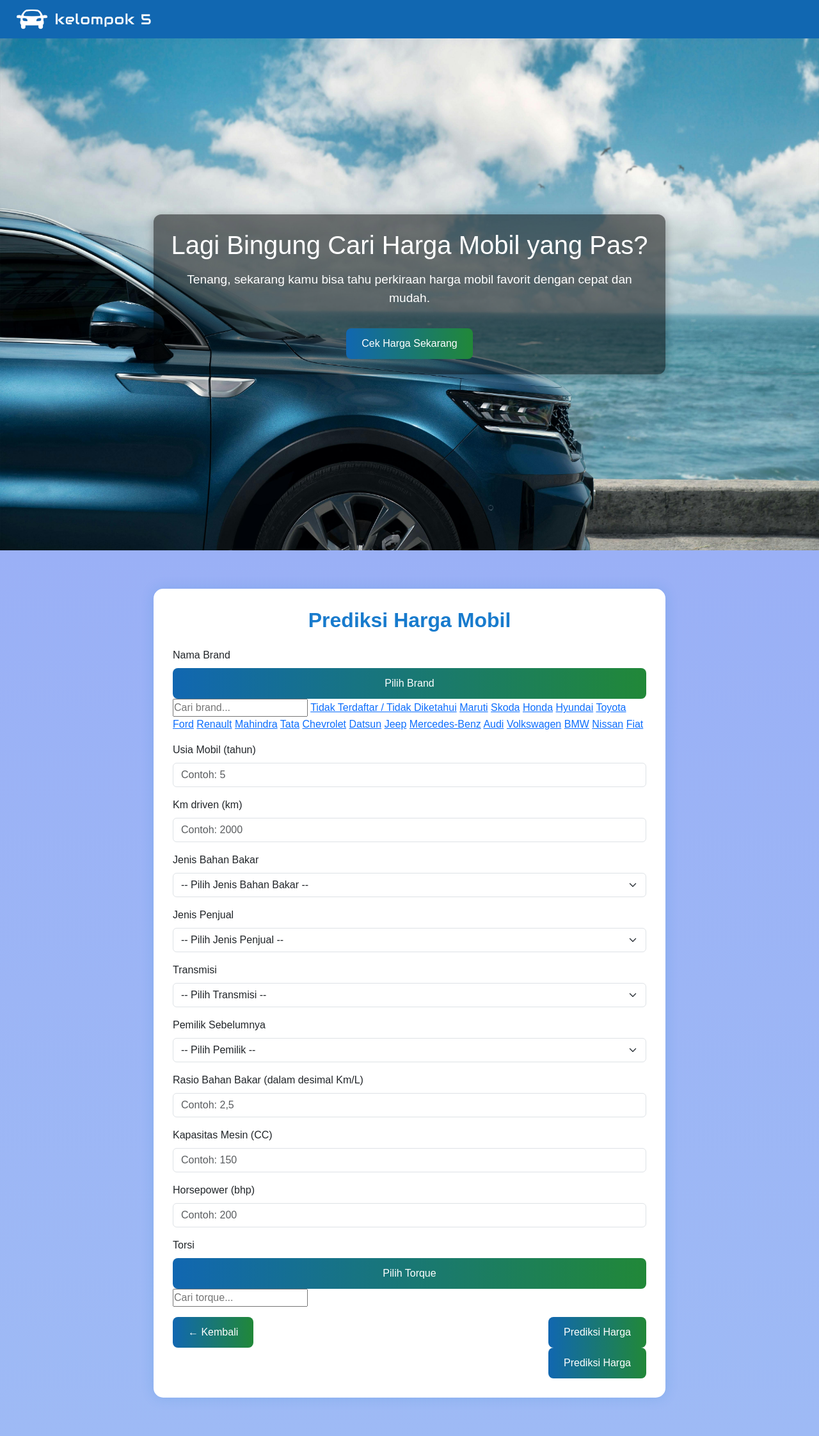
After one commit to Waxomoly/AIML-Proyek-Akhir, a Flask app: template templates/hero1.html in a window 1280 px wide. The commit adds this page. Shown: the whole page at 64% size. Run offline with Flask 3, Linux system fonts and the light colour scheme; the template is opened without the code that fills it, so the values that code supplies are empty.

Commit message:
revisi 2

```diff
--- /dev/null
+++ b/templates/hero1.html
@@ -0,0 +1,277 @@
+<!DOCTYPE html>
+<html lang="en">
+<head>
+  <meta charset="UTF-8">
+  <title>Prediksi Harga Mobil</title>
+  <meta name="viewport" content="width=device-width, initial-scale=1">
+  <link href="https://cdn.jsdelivr.net/npm/bootstrap@5.3.0/dist/css/bootstrap.min.css" rel="stylesheet">
+  <script src="https://cdn.jsdelivr.net/npm/bootstrap@5.3.0/dist/js/bootstrap.bundle.min.js" defer></script>
+  <style>
+    * { margin: 0; padding: 0; box-sizing: border-box; }
+    html, body { height: 100%; width: 100%; font-family: sans-serif; scroll-behavior: smooth; }
+
+    .hero {
+      position: relative;
+      width: 100%;
+      height: 100vh;
+      overflow: hidden;
+      color: white;
+      display: flex;
+      justify-content: center;
+      align-items: center;
+      text-align: center;
+    }
+    .hero-background {
+      position: absolute;
+      top: 0; left: 0; width: 100%; height: 100%; z-index: -2;
+    }
+    .hero-background img {
+      position: absolute; inset: 0;
+      width: 100%; height: 100%; object-fit: cover;
+      opacity: 0; transition: opacity 1s ease-in-out;
+    }
+    .hero-background img.active { opacity: 1; }
+    .hero-content {
+      width: 90%; max-width: 800px; padding: 1.5rem;
+      background-color: rgba(0, 0, 0, 0.5);
+      border-radius: 12px;
+      box-shadow: 0 4px 15px rgba(0, 0, 0, 0.3);
+    }
+    .hero h1 { font-size: 2.5rem; margin-bottom: 1rem; }
+    .hero p { font-size: 1.2rem; margin-bottom: 2rem; }
+    .btn {
+      background: linear-gradient(to right, #1167b1, #218838);
+      padding: 12px 24px;
+      color: white;
+      font-size: 1rem;
+      border: none;
+      border-radius: 8px;
+      cursor: pointer;
+      text-decoration: none;
+      transition: transform 0.2s, box-shadow 0.2s;
+    }
+    .btn:hover {
+      transform: scale(1.05);
+      box-shadow: 0 4px 10px rgba(0, 0, 0, 0.2);
+    }
+    .form-wrapper {
+      display: flex;
+      justify-content: center;
+      align-items: center;
+      padding: 60px 15px;
+      background: linear-gradient(to bottom, #9ab0f6, #9ebaf5);
+    }
+    .form-container {
+      background-color: white;
+      padding: 30px;
+      border-radius: 15px;
+      box-shadow: 0 0 20px rgba(24, 123, 205, 0.2);
+      width: 100%;
+      max-width: 800px;
+    }
+    h2 {
+      color: #187bcd;
+      text-align: center;
+      font-weight: bold;
+    }
+  </style>
+</head>
+<body>
+  {% include 'layouts/navbar.html' %}
+
+  <div class="hero">
+    <div class="hero-background">
+      <img src="{{ url_for('static', filename='images/mobil5.jpg') }}" class="bg-image active" alt="Mobil">
+      <img src="{{ url_for('static', filename='images/foto6.jpg') }}" class="bg-image" alt="Mobil">
+      <img src="{{ url_for('static', filename='images/mobil4.jpg') }}" class="bg-image" alt="Mobil">
+    </div>
+    <div class="hero-content">
+      <h1>Lagi Bingung Cari Harga Mobil yang Pas?</h1>
+      <p>Tenang, sekarang kamu bisa tahu perkiraan harga mobil favorit dengan cepat dan mudah.</p>
+      <a href="#formSection" class="btn">Cek Harga Sekarang</a>
+    </div>
+  </div>
+
+  <div id="formSection" class="form-wrapper">
+    <div class="form-container">
+      <h2 class="mb-4">Prediksi Harga Mobil</h2>
+      <form method="POST" action="{{ url_for('predict') }}">
+
+        <!-- BRAND -->
+        <div class="mb-3">
+          <label class="form-label">Nama Brand</label>
+          <div class="dropdown w-100">
+            <button type="button" class="btn btn-custom-light w-100" id="brandDropdownButton">Pilih Brand</button>
+            <div id="brandDropdown" class="dropdown-content">
+              <input type="text" placeholder="Cari brand..." id="brandInput" class="dropdown-input" onkeyup="filterDropdown('brandInput', 'brandDropdown')">
+              {% for b in ['Tidak Terdaftar / Tidak Diketahui', 'Maruti', 'Skoda', 'Honda', 'Hyundai', 'Toyota', 'Ford', 'Renault', 'Mahindra', 'Tata', 'Chevrolet', 'Datsun', 'Jeep', 'Mercedes-Benz', 'Audi', 'Volkswagen', 'BMW', 'Nissan', 'Fiat'] %}
+                <a href="#" onclick="selectDropdown('selectedBrand', 'brandDropdownButton', '{{ b }}', 'brandDropdown')">{{ b }}</a>
+              {% endfor %}
+            </div>
+          </div>
+          <input type="hidden" name="brand" id="selectedBrand" required>
+        </div>
+
+        <div class="mb-3">
+          <label class="form-label">Usia Mobil (tahun)</label>
+          <input type="number" name="age" class="form-control" placeholder="Contoh: 5" required>
+        </div>
+
+        <!-- KM DRIVEN -->
+        <div class="mb-3">
+          <label class="form-label">Km driven (km)</label>
+          <input type="number" name="km_driven" class="form-control" placeholder="Contoh: 2000" required>
+        </div>
+        <!-- BAHAN BAKAR -->
+        <div class="mb-3">
+          <label class="form-label">Jenis Bahan Bakar</label>
+          <select name="fuel" class="form-select" required>
+            <option disabled selected>-- Pilih Jenis Bahan Bakar --</option>
+            <option>Diesel</option>
+            <option>Petrol</option>
+            <option>LPG</option>
+            <option>CNG</option>
+          </select>
+        </div>
+        <!-- JENIS PENJUAL -->
+        <div class="mb-3">
+          <label class="form-label">Jenis Penjual</label>
+          <select name="seller_type" class="form-select" required>
+            <option disabled selected>-- Pilih Jenis Penjual --</option>
+            <option>Individual</option>
+            <option>Dealer</option>
+            <option>Trustmark Dealer</option>
+          </select>
+        </div>
+        <!-- TRANSMISI -->
+        <div class="mb-3">
+          <label class="form-label">Transmisi</label>
+          <select name="transmission" class="form-select" required>
+            <option disabled selected>-- Pilih Transmisi --</option>
+            <option>Manual</option>
+            <option>Automatic</option>
+          </select>
+        </div>
+        <!-- OWNER -->
+        <div class="mb-3">
+          <label class="form-label">Pemilik Sebelumnya</label>
+          <select name="owner" class="form-select" required>
+            <option disabled selected>-- Pilih Pemilik --</option>
+            <option>First Owner</option>
+            <option>Second Owner</option>
+            <option>Third Owner</option>
+            <option>Fourth & Above Owner</option>
+            <option>Test Drive Car</option>
+          </select>
+        </div>
+        <!-- RASIO BAHAN BAKAR -->
+        <div class="mb-3">
+          <label class="form-label">Rasio Bahan Bakar (dalam desimal Km/L)</label>
+          <input type="float" name="rasioBahanBakar" class="form-control" placeholder="Contoh: 2,5" required>
+        </div>
+        <!-- KAPASITAS MESIN -->
+        <div class="mb-3">
+          <label class="form-label">Kapasitas Mesin (CC)</label>
+          <input type="number" name="engine" class="form-control" placeholder="Contoh: 150" required>
+        </div>
+        <!-- HORSEPOWER -->
+        <div class="mb-3">
+          <label class="form-label">Horsepower (bhp)</label>
+          <input type="number" step="0.1" name="max_power" class="form-control" placeholder="Contoh: 200" required>
+        </div>
+        <!-- TORSI -->
+        <div class="mb-3">
+          <label class="form-label">Torsi</label>
+          <div class="dropdown w-100">
+           <button type="button" class="btn btn-custom-light w-100" id="torqueDropdownButton">Pilih Torque</button>
+
+            <div id="torqueDropdown" class="dropdown-content">
+              <input type="text" placeholder="Cari torque..." id="torqueInput" class="dropdown-input" onkeyup="filterDropdown('torqueInput', 'torqueDropdown')">
+              {% for t in torque_list %}
+                <a href="#" onclick="selectDropdown('selectedTorque', 'torqueDropdownButton', '{{ t }}', 'torqueDropdown')">{{ t }}</a>
+              {% endfor %}
+            </div>
+          </div>
+          <input type="hidden" name="torque" id="selectedTorque">
+        </div>
+        <div class="d-flex justify-content-between form-buttons">
+          <a href="{{ url_for('hero') }}" class="btn btn-outline-secondary">← Kembali</a>
+          <button type="submit" class="btn btn-success">Prediksi Harga</button>
+        </div>
+
+        <div class="d-flex justify-content-end">
+
+          <button type="submit" class="btn btn-success">Prediksi Harga</button>
+        </div>
+      </form>
+    </div>
+  </div>
+
+  <script>
+    const slides = document.querySelectorAll('.hero-background img');
+    let current = 0;
+    setInterval(() => {
+      slides[current].classList.remove('active');
+      current = (current + 1) % slides.length;
+      slides[current].classList.add('active');
+    }, 5000);
+  </script>
+  <script>
+  // Fungsi umum untuk filter isi dropdown
+  function filterDropdown(inputId, dropdownId) {
+    let input = document.getElementById(inputId);
+    let filter = input.value.toUpperCase();
+    let dropdown = document.getElementById(dropdownId);
+    let items = dropdown.getElementsByTagName("a");
+    for (let i = 0; i < items.length; i++) {
+      let txtValue = items[i].textContent || items[i].innerText;
+      items[i].style.display = txtValue.toUpperCase().includes(filter) ? "" : "none";
+    }
+  }
+
+  // Fungsi umum untuk pilih item dropdown
+  function selectDropdown(hiddenInputId, buttonId, value, dropdownId) {
+    document.getElementById(hiddenInputId).value = value;
+    document.getElementById(buttonId).textContent = value;
+    document.getElementById(dropdownId).classList.remove("show");
+  }
+
+  // Toggle dropdown saat tombol diklik
+  document.addEventListener("DOMContentLoaded", function () {
+    const dropdowns = [
+      { buttonId: "brandDropdownButton", dropdownId: "brandDropdown", inputId: "brandInput" },
+      { buttonId: "torqueDropdownButton", dropdownId: "torqueDropdown", inputId: "torqueInput" }
+    ];
+
+    dropdowns.forEach(d => {
+      const btn = document.getElementById(d.buttonId);
+      const dropdown = document.getElementById(d.dropdownId);
+      const input = document.getElementById(d.inputId);
+
+      btn.addEventListener("click", function (e) {
+        e.stopPropagation();
+        dropdown.classList.toggle("show");
+        input.focus();
+      });
+    });
+
+    // Tutup semua dropdown jika klik di luar
+    window.addEventListener("click", function () {
+      document.querySelectorAll(".dropdown-content").forEach(d => d.classList.remove("show"));
+    });
+  });
+
+  // Cek sebelum submit
+  document.querySelector("form").addEventListener("submit", function(e) {
+    if (!document.getElementById("selectedTorque").value) {
+      e.preventDefault();
+      alert("Mohon pilih nilai Torque terlebih dahulu.");
+    }
+    if (!document.getElementById("selectedBrand").value) {
+      e.preventDefault();
+      alert("Mohon pilih Brand terlebih dahulu.");
+    }
+  });
+</script>
+</body>
+</html>
```
Also changed, not shown: templates/form.html (+62 -127 lines), templates/hero.html (+15 -3 lines), templates/result.html (+94 -28 lines).
